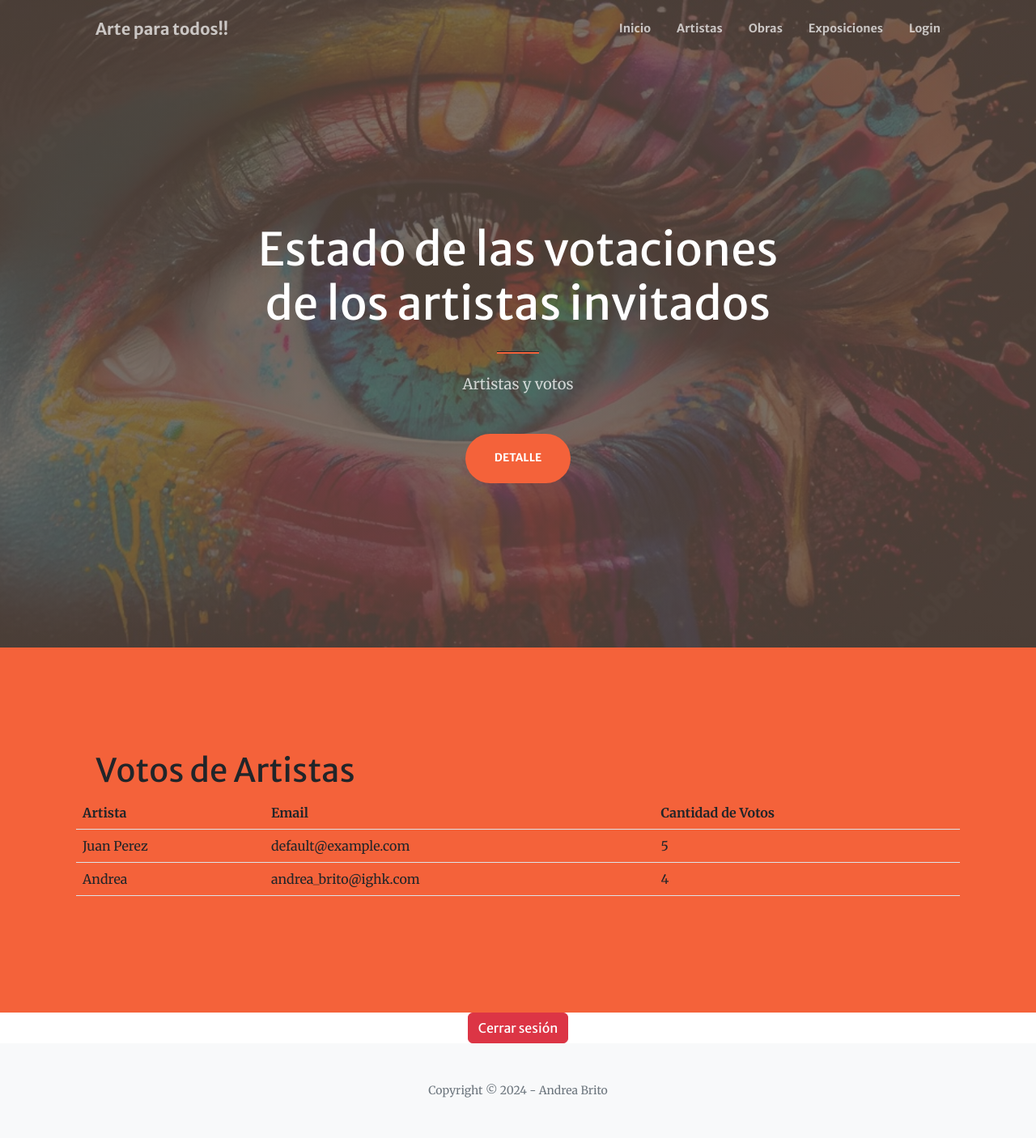
After one commit to AndreaBV00/Proyecto_Fin, a Django app: page /App_Artista/votos/ in a window 1280 px wide. The commit adds this page. Shown: the whole page at 81% size. Run offline with Django 5.2, Linux system fonts and the light colour scheme; a user stored in the database is signed in; data comes from the database, SQL or seed files in the repository; both versions use the stored data as it was after the commit; some libraries are stand-ins or nearby versions.

```diff
--- a/App_Artista/Templates/Gracias.html
+++ b/App_Artista/Templates/Gracias.html
@@ -7,7 +7,7 @@
                     </div>
                     <div class="col-lg-8 align-self-baseline">
                         <p class="text-white-75 mb-5">Gracias!</p>
-                        <a class="btn btn-primary btn-xl" href="">Logout</a>
+                        <a class="btn btn-primary btn-xl" href="{% url 'Inicio' %}">Inicio</a>
 {% endblock %}
 
 
--- a/App_Artista/Templates/Inicio.html
+++ b/App_Artista/Templates/Inicio.html
@@ -11,8 +11,8 @@
 <div class="col-lg-8 text-center">
     <h2 class="text-white mt-0">¿Quiénes somos?:</h2>
     <hr class="divider divider-light" />
-    <p class="text-white-75 mb-4">Somos una ONG que se dedica a la difusión del Arte. Si quieres proponer a un artista para formar parte de nuestras exposiciones regístrate abajo.</p>
-    <a class="btn btn-light btn-xl" href="Registro">Registro Nuevo usuario</a>
+    <p class="text-white-75 mb-4">Somos una ONG que se dedica a la difusión del Arte. Si quieres proponer a un artista para formar parte de nuestras exposiciones, Toca el botón de abajo.</p>
+    <a class="btn btn-light btn-xl" href="Artista_Invitado">Invitar Artistas</a>
 
 </div>
 {% endblock %}
--- a/App_Artista/Templates/padre.html
+++ b/App_Artista/Templates/padre.html
@@ -32,6 +32,7 @@
                         <li class="nav-item"><a class="nav-link" href="{% url 'Detalle_Artistas' %}">Artistas</a></li>
                         <li class="nav-item"><a class="nav-link" href="{% url 'Detalle_Obras' %}">Obras</a></li>
                         <li class="nav-item"><a class="nav-link" href="{% url 'Exposiciones' %}">Exposiciones</a></li>
+                        <li class="nav-item"><a class="nav-link" href="{% url 'Login' %}">Login</a></li>
 
                     </ul>
                 </div>
--- /dev/null
+++ b/App_Artista/Templates/votos_artistas.html
@@ -0,0 +1,42 @@
+{% extends 'padre.html' %}
+
+{% block cont_cambia_1 %}
+<h1 class="text-white font-weight-bold">Estado de las votaciones de los artistas invitados</h1>
+                        <hr class="divider" />
+                    </div>
+                    <div class="col-lg-8 align-self-baseline">
+                        <p class="text-white-75 mb-5">Artistas y votos</p>
+                        <a class="btn btn-primary btn-xl" href="#about">Detalle</a>
+{% endblock %}
+
+{% block cont_cambia_2 %}
+<h1>Votos de Artistas</h1>
+<table class="table">
+    <thead>
+        <tr>
+            <th>Artista</th>
+            <th>Email</th>
+            <th>Cantidad de Votos</th>
+        </tr>
+    </thead>
+    <tbody>
+        {% for voto in votos %}
+            <tr>
+                <td>{{ voto.artista.nombre }}</td>
+                <td>{{ voto.artista.Email_contacto }}</td>
+                <td>{{ voto.cantidad_votos }}</td>
+            </tr>
+        {% endfor %}
+    </tbody>
+</table>
+{% endblock %}
+
+{% block cont_cambia_3 %}
+<!-- Botón de Cerrar Sesión -->
+<div class="d-flex justify-content-center">
+    <form method="POST" action="{% url 'logout' %}">
+        {% csrf_token %}
+        <button type="submit" class="btn btn-danger">Cerrar sesión</button>
+    </form>
+</div>
+{% endblock %}
--- a/App_Artista/models.py
+++ b/App_Artista/models.py
@@ -1,4 +1,5 @@
 from django.db import models
+from django.contrib.auth.models import User
 
 # Create your models here.
 class Artista(models.Model):
@@ -39,3 +40,10 @@ class Artista_invitado(models.Model):
 
     def __str__(self):
         return self.nombre
+
+class VotoArtista(models.Model):
+    artista = models.ForeignKey(Artista_invitado, on_delete=models.CASCADE)
+    cantidad_votos = models.PositiveIntegerField(default=0)
+
+    def __str__(self):
+        return f'{self.artista.nombre} - Votos: {self.cantidad_votos}'
--- a/App_Artista/urls.py
+++ b/App_Artista/urls.py
@@ -1,5 +1,6 @@
 
 from django.urls import path
+from django.contrib.auth import views as auth_views
 from App_Artista import views
 urlpatterns = [
     path('', views.Inicio, name='Inicio'),
@@ -11,4 +12,6 @@ urlpatterns = [
     path('Registro/', views.register, name='Registro'),
     path('Login/', views.CustomLoginView.as_view(), name='Login'),
     path('accounts/profile/', views.profile_view, name='profile'),
+    path('logout/', auth_views.LogoutView.as_view(next_page='Inicio'), name='logout'),
+    path('votos/', views.mostrar_votos, name='mostrar_votos'),
 ]
--- a/App_Artista/views.py
+++ b/App_Artista/views.py
@@ -4,9 +4,10 @@ from django.contrib.auth import login
 from django.contrib.auth.models import Group
 from django.contrib.auth.views import LoginView
 from django.contrib.auth.decorators import login_required
-from .models import Artista_invitado, Artista, Obra, Exposicion
+from .models import Artista_invitado, Artista, Obra, Exposicion, VotoArtista
 from .forms import Artista_invitadoForm, CustomUserCreationForm, ExposicionSeleccionForm, CustomLoginForm
-from django.contrib.auth.forms import AuthenticationForm
+from django.contrib import messages
+from django.contrib.auth.decorators import user_passes_test
 
 # Create your views here.
 def Artista_Invitado(request):
@@ -37,9 +38,9 @@ def Artista_Invitado(request):
 def Inicio(request):
     return render(request, 'Inicio.html', {})
 
-def Detalle_Artista(request, id):
+"""def Detalle_Artista(request, id):
     artista = Artista.objects.get(id=id)
-    return render(request, 'Detalle_artistas.html', {})
+    return render(request, 'Detalle_artistas.html', {})"""
 
 # Vista para mostrar todas las obras y los detalles de una obra seleccionada
 def lista_obras(request):
@@ -56,6 +57,20 @@ def lista_obras(request):
         'obra_detalle': obra_detalle
     }
     return render(request, 'Detalle_Obras.html', context)
+
+def Detalle_Artista(request):
+    artistas = Artista.objects.all()
+    artista_detalle = None
+
+    if 'artista_id' in request.GET:
+        artista_id = request.GET.get('artista_id')
+        artista_detalle = get_object_or_404(Artista, id=artista_id)
+
+    context = {
+        'artistas': artistas,
+        'artista_detalle': artista_detalle
+    }
+    return render(request, 'Detalle_artistas.html', context)
 
 
 def pagina_gracias(request):
@@ -80,11 +95,11 @@ def register(request):
         log_form = CustomUserCreationForm(request.POST)
         if log_form.is_valid():
             log_form.save()
-            return redirect('Artista_invitado')  # Redirige a la página de inicio de sesión o a donde quieras
+            return redirect('Login')  # Redirige a la página de inicio de sesión o a donde quieras
     else:
         log_form = CustomUserCreationForm()
 
-    return render(request, 'Inicio.html', {'log_form': log_form})
+    return render(request, 'Registro.html', {'form': log_form})
 
 
 class CustomLoginView(LoginView):
@@ -93,5 +108,40 @@ class CustomLoginView(LoginView):
 
 
 @login_required
+
 def profile_view(request):
-    return render(request, 'accounts/profile.html')  # Asegúrate de que esta plantilla exista
+    artistas = Artista_invitado.objects.all()
+
+    if request.user.is_staff:
+        return redirect('mostrar_votos')  # Redirige a la página de votos
+
+    if request.method == 'POST':
+        # Obtén el ID del artista favorito del formulario
+        artista_id = request.POST.get('artista_favorito')
+
+        if artista_id:  # Verifica que se haya recibido un ID
+            artista_favorito = Artista_invitado.objects.get(id=artista_id)
+
+            # Guarda el voto en la tabla VotoArtista
+            voto, created = VotoArtista.objects.get_or_create(artista=artista_favorito)
+            voto.cantidad_votos += 1  # Incrementar el contador de votos
+            voto.save()
+
+            # Muestra un mensaje de confirmación
+            messages.success(request, 'Tu voto ha sido guardado exitosamente.')
+            return redirect('profile')  # Redirige para evitar reenvíos de formulario
+        else:
+            messages.error(request, 'No se ha seleccionado ningún artista.')
+
+    return render(request, 'accounts/profile.html', {
+        'user': request.user,
+        'artistas': artistas,
+    })
+# Decorador para verificar si el usuario es un administrador
+def is_admin(user):
+    return user.is_staff  # Verifica si el usuario es un miembro del personal
+
+@user_passes_test(is_admin)
+def mostrar_votos(request):
+    votos = VotoArtista.objects.all()  # Obtén todos los votos
+    return render(request, 'votos_artistas.html', {'votos': votos})
```
Also changed, not shown: App_Artista/Templates/Detalle_artistas.html (+39 -5 lines), App_Artista/Templates/Login.html (+6 -1 lines), App_Artista/Templates/accounts/profile.html (+45 -7 lines), App_Artista/forms.py (+9 -0 lines), Proyecto_Final/settings.py (+8 -0 lines), App_Artista/migrations/0004_votoartista.py (added), db.sqlite3.
